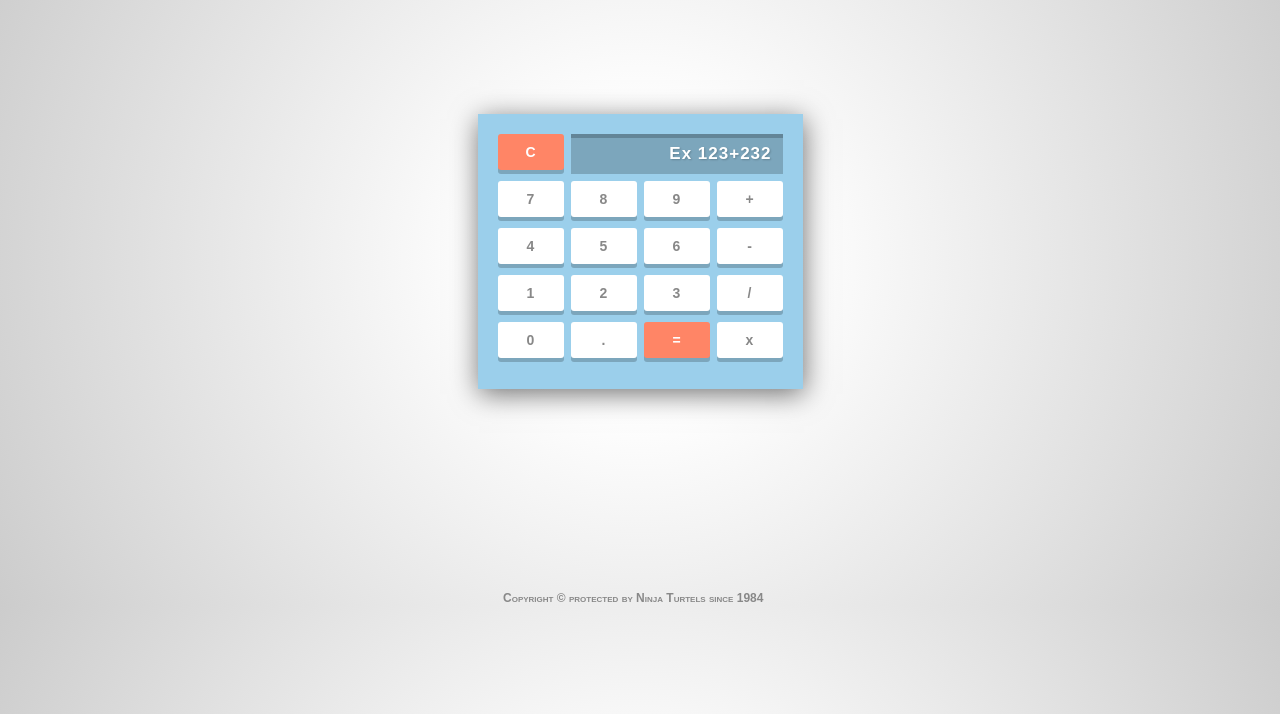
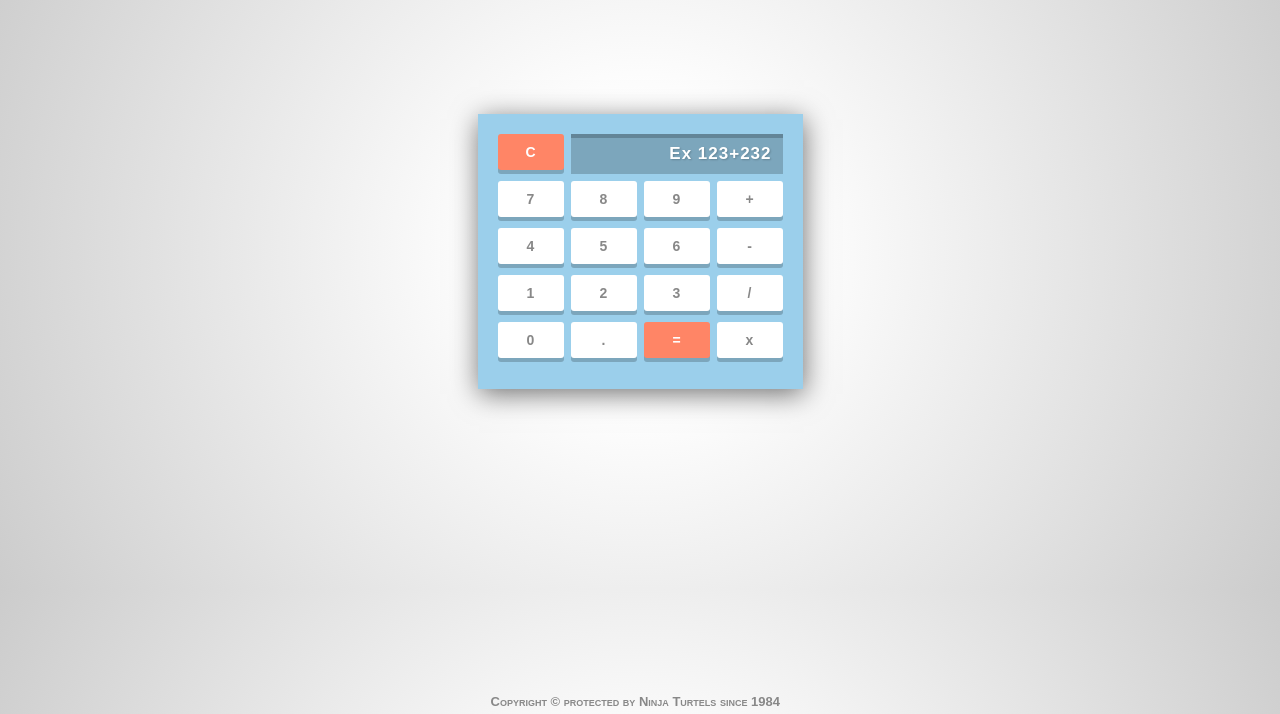
Before and after one commit to OscarRobertRodriguez/calculator, a plain HTML site: page index.html in a window 1280 px wide. Shown: the part 86-800 px from the top of the page. Drawn offline with Linux system fonts and the light colour scheme.

Commit message:
made changes

```diff
--- a/index.html
+++ b/index.html
@@ -52,7 +52,7 @@
 
 
 <footer>
-<small>Copyright &copy; protected by Ninja Turtels since 1984</small>
+<p>Copyright &copy; protected by Ninja Turtels since 1984</p>
 </footer>
 
 
--- a/style.css
+++ b/style.css
@@ -18,7 +18,7 @@
 
 
 
-
+body {height: auto}
 
 
 
@@ -111,6 +111,11 @@ color: #fff;
     font: bold 14px Arial, sans-serif;
 }
 
+.wrapper {
+    position: relative;
+    height: 100%;
+}
+
 html {
     background: #fff;
     background: radial-gradient(circle,#fff 20%, #ccc);
@@ -137,9 +142,9 @@ html {
     margin: 0 7px 11px 0;
     background: #fff;
     border-radius: 3px;
-
+    cursor: pointer;
     /*typography*/
-
+    user-select: none;
     color: #888;
     line-height: 36px;
     text-align: center;
@@ -230,14 +235,20 @@ html {
 
 
 
- footer {
-     margin: 0 auto;
-     width: 23em;
- }
 
- footer > small {
-     font-size: 12px;
-     font-variant: small-caps;
-     margin-left: 2em;
-     color: #888;
- }
+footer {
+    width:100%;
+    height:20px;
+    position:absolute;
+    bottom:0;
+    left:0;
+
+}
+
+footer > p {
+    margin: 0 auto;
+    width: 23em;
+    color: #888;
+    font-size: small;
+    font-variant: small-caps;
+}
```
